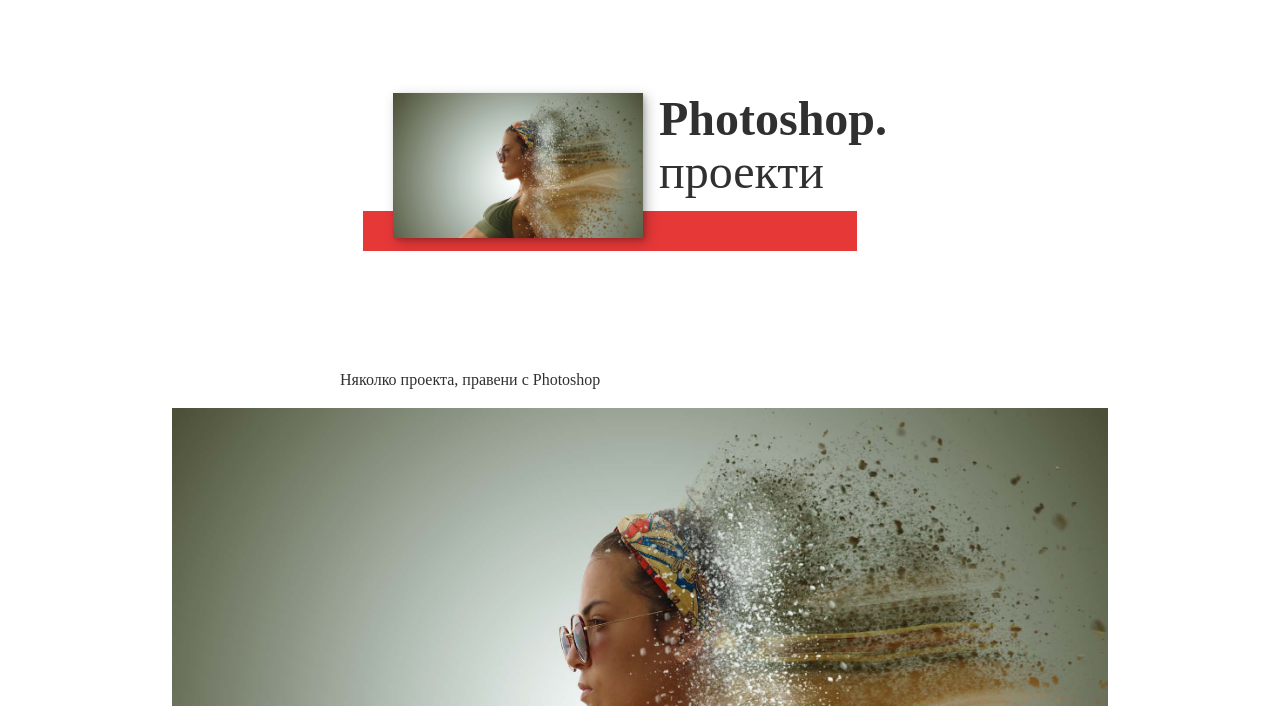
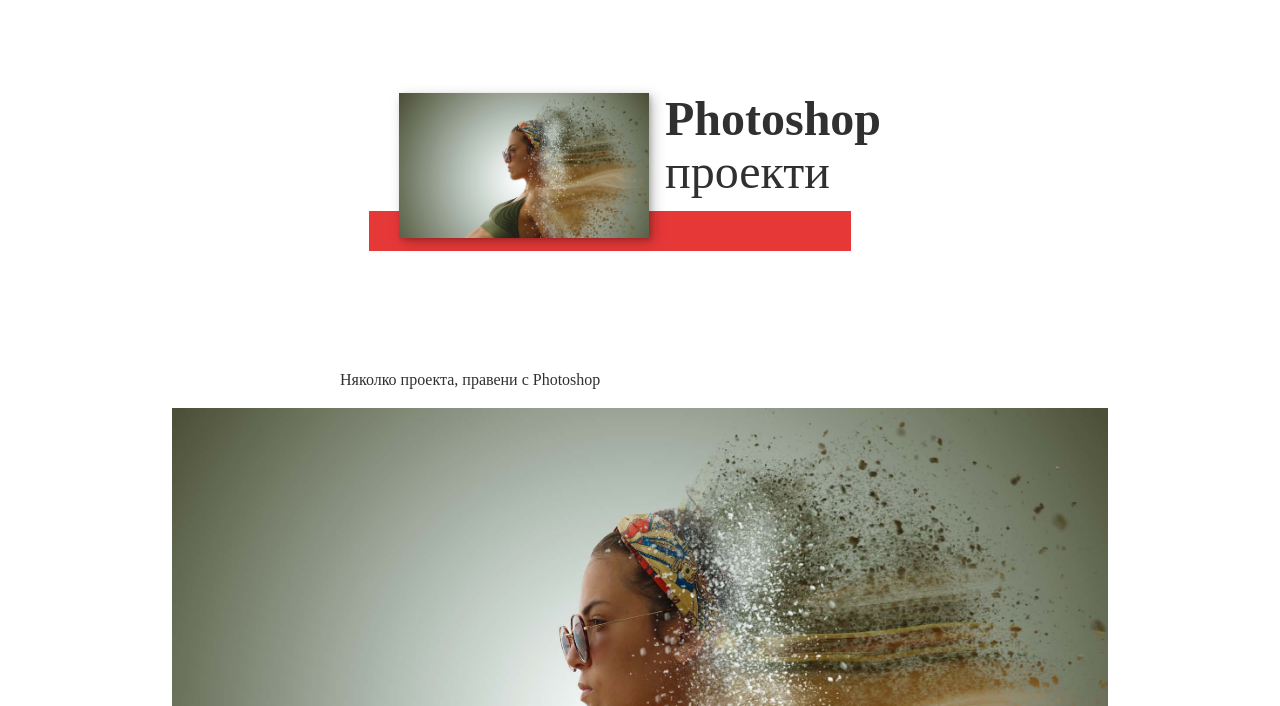
Before and after one commit to monikauzunovaa/monika, a plain HTML site: page portfolio-item6.html in a window 1280 px wide. Shown: the part 94-800 px from the top of the page. Drawn offline with Linux system fonts and the light colour scheme.

Commit message:
text change

```diff
--- a/portfolio-item6.html
+++ b/portfolio-item6.html
@@ -45,7 +45,7 @@
     <!-- intro -->
     <section class="intro" id="home">
       <h1 class="section__title section__title--intro">
-        <strong>Photoshop.</strong> проекти
+        <strong>Photoshop</strong> проекти
       </h1>
       <p class="section__subtitle section__subititle--intro"></p>
       <img src="img/dispersioneffect.jpg" alt="website" class="intro__img" />
```
